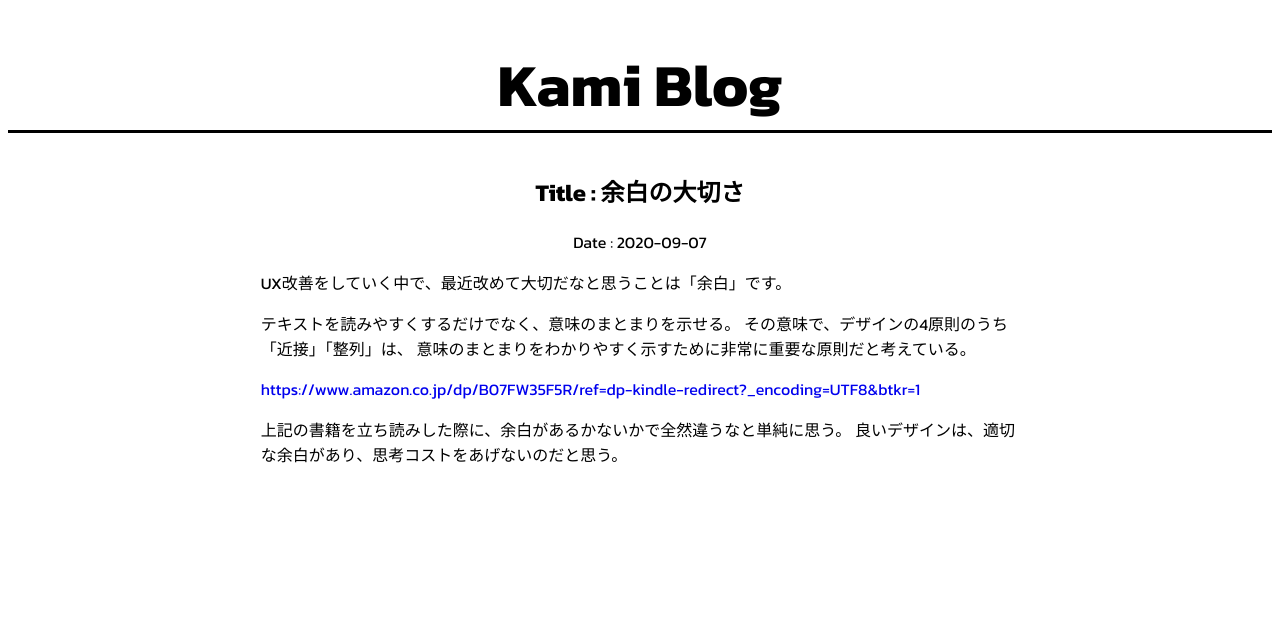
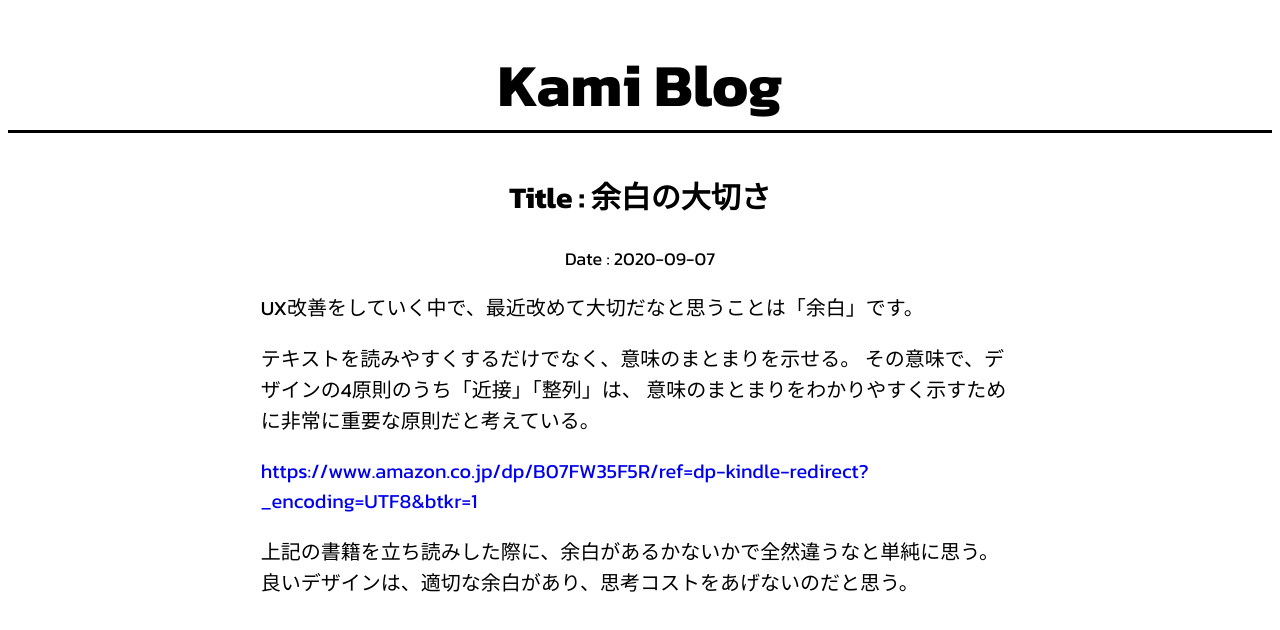
Before and after one commit to dak2/my-blog, a Gatsby site: page /2020_09_07/ in a window 1280 px wide. Built offline with nearby package versions, Linux system fonts and the light colour scheme; Gatsby itself is replaced by a stand-in of ours.

Commit message:
change fontsize

```diff
--- a/src/styles/blog-post.scss
+++ b/src/styles/blog-post.scss
@@ -1,5 +1,14 @@
+.pageTitle {
+  font-size: 30px;
+}
+
+.pageCreatedAt {
+  font-size: 18px;
+}
+
 .pageContainer {
   width: 60%;
+  font-size: 20px;
   margin: 0 auto;
   text-align: left;
 }
--- a/src/styles/index.scss
+++ b/src/styles/index.scss
@@ -17,5 +17,5 @@
 }
 
 .articleCreatedAt {
-  font-size: 15px;
+  font-size: 18px;
 }
--- a/src/templates/blog-post.tsx
+++ b/src/templates/blog-post.tsx
@@ -8,8 +8,10 @@ export default function BlogPost({ data } : { data: any }) {
   return (
     <Layout>
       <div>
-        <h2>Title : {post.frontmatter.title}</h2>
-        <div >Date : {post.frontmatter.date}</div>
+        <h2 className="pageTitle">Title : {post.frontmatter.title}</h2>
+        <div className="pageCreatedAt">
+          Date : {post.frontmatter.date}
+        </div>
         <div className="pageContainer">
           <div dangerouslySetInnerHTML={{ __html: post.html }} />
         </div>
```
